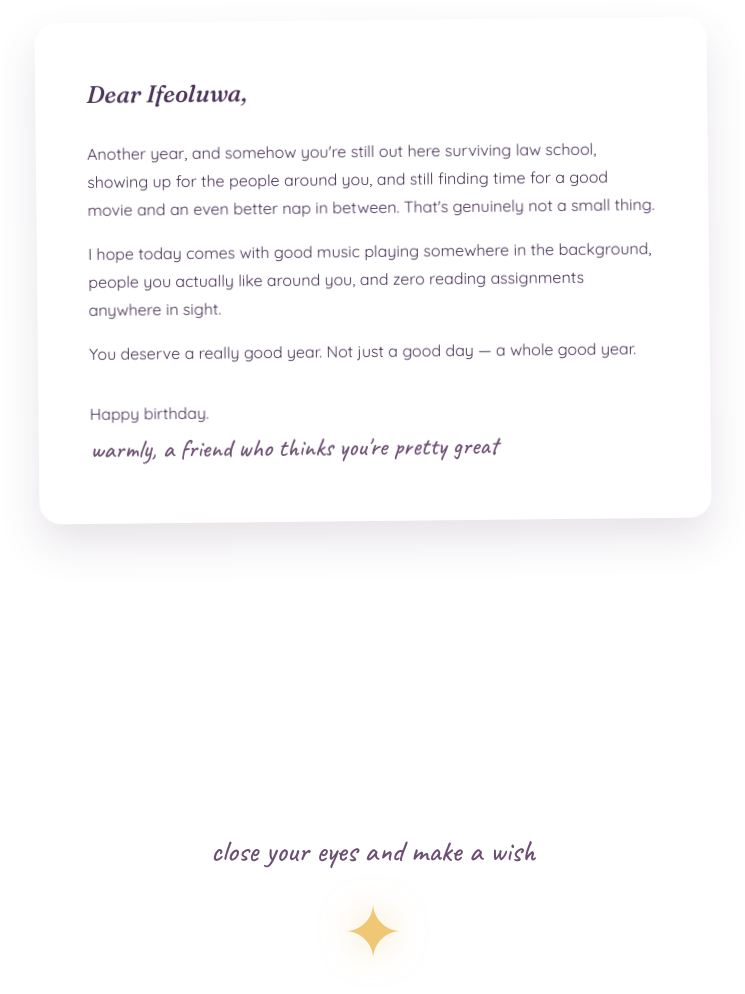
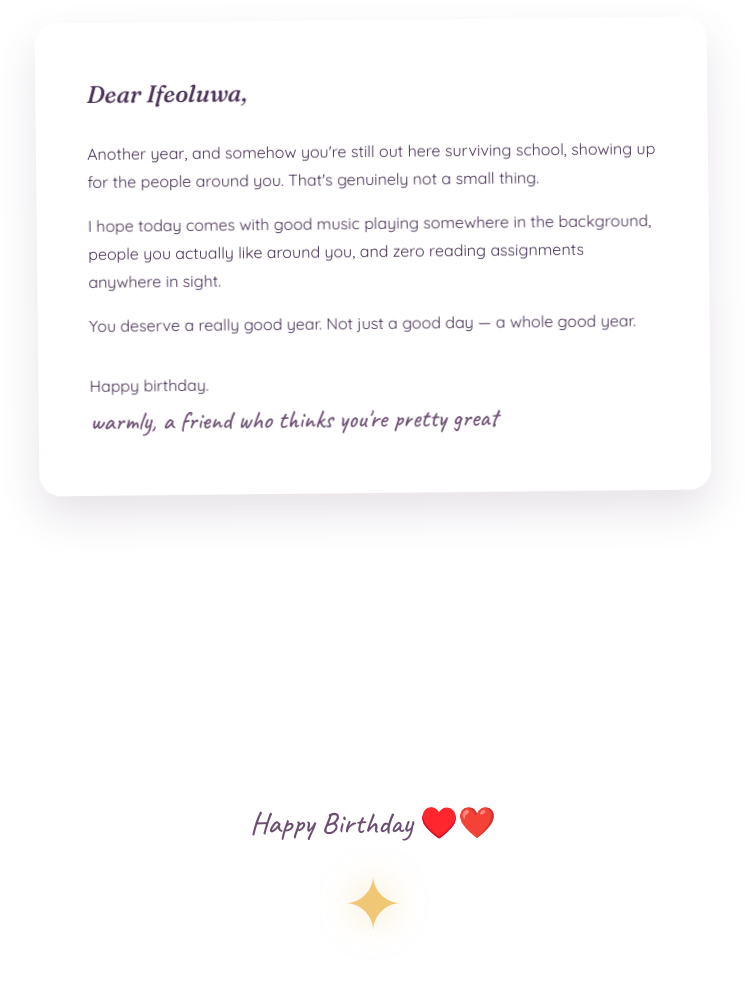
Before and after one commit to FireTech-dev/I_birthday, a plain HTML site: page index.html in a window 1280 px wide. Shown: the part 1500-2494 px from the top of the page, without its empty margins (267-1012 px from the left). Drawn offline with Linux system fonts and the light colour scheme.

Commit message:
Revise birthday message and wish label
Updated birthday message and wish label in index.html.

```diff
--- a/index.html
+++ b/index.html
@@ -430,7 +430,7 @@
   <section class="letter reveal">
     <div class="paper">
       <p class="salutation">Dear Ifeoluwa,</p>
-      <p>Another year, and somehow you're still out here surviving law school, showing up for the people around you, and still finding time for a good movie and an even better nap in between. That's genuinely not a small thing.</p>
+      <p>Another year, and somehow you're still out here surviving school, showing up for the people around you. That's genuinely not a small thing.</p>
       <p>I hope today comes with good music playing somewhere in the background, people you actually like around you, and zero reading assignments anywhere in sight.</p>
       <p>You deserve a really good year. Not just a good day — a whole good year.</p>
       <p class="closing">Happy birthday.<br><span class="sig">warmly, a friend who thinks you're pretty great</span></p>
@@ -438,7 +438,7 @@
   </section>
 
   <section class="wish reveal">
-    <p class="wish-label">close your eyes and make a wish</p>
+    <p class="wish-label">Happy Birthday ♥️❤️</p>
     <button class="wish-star" id="wishStar" aria-label="Tap the star to make a wish">✦</button>
     <div class="wish-result" id="wishResult">
       <h2>Happy Birthday, Ifeoluwa 🤍</h2>
```
